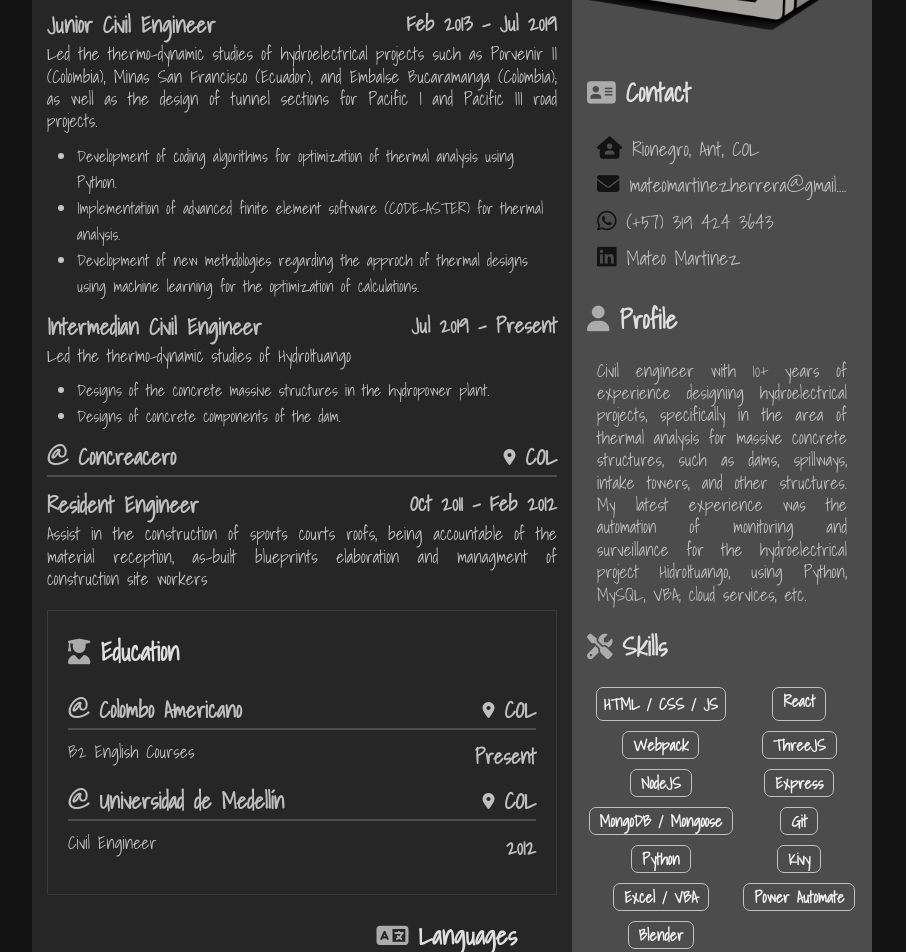
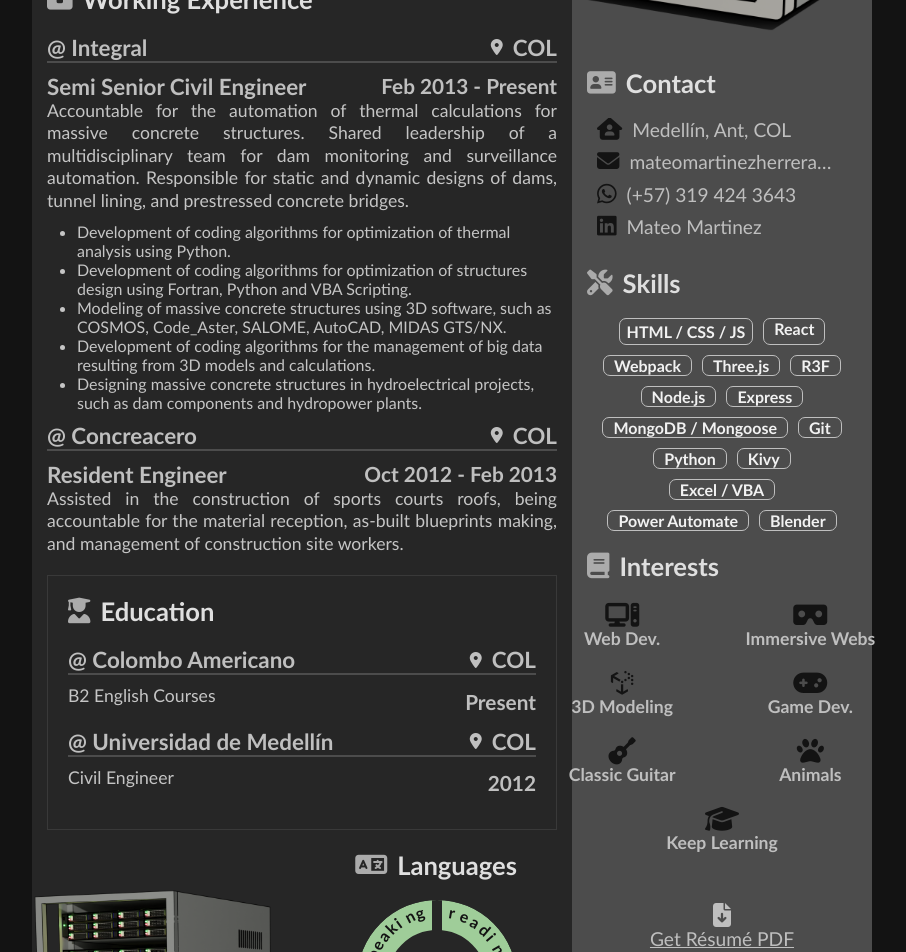
Before and after one commit to Mamartinezh/CV, a React app: page / in a window 1280 px wide. Shown: the part 400-1352 px from the top of the page, without its empty margins (188-1094 px from the left). Built offline with nearby package versions, Linux system fonts and the light colour scheme; a web font is replaced by a local one.

Commit message:
Restructuration putting emphasis on web dev skills and profile, change of font-family, and typos corrections

```diff
--- a/src/App.js
+++ b/src/App.js
@@ -4,6 +4,7 @@ import pcImg from './assets/render1.png'
 import serverImg from './assets/render5.png'
 import PieChart from "./components/PieChart"
 import BlinkerText from "./components/BlinkerText"
+import cvPath from './assets/Mateo-Martinez-Herrera-Resume.pdf'
 import soundSrc from './assets/all-key.mp3'
 import {
 	langs,
@@ -26,6 +27,13 @@ export default function App() {
 		<div className='app'>
 			<div className='experience'>
 				<img src={serverImg} />
+				<div className='profile-text'>
+					<h2 className='profile-title'>
+						<i className="fa-solid fa-user"></i>
+						Profile
+					</h2>
+					<p>{profile}</p>
+				</div>
 				<h2 className='experience-title'>
 					<i className="fa-solid fa-briefcase"></i>
 					Working Experience
@@ -85,7 +93,7 @@ export default function App() {
 			<div className='profile'>
 				<div className='profile-anim'>
 					<img src={pcImg} />
-					<BlinkerText samples={samples} audio={audio} muted={!volOn} />
+					<BlinkerText samples={samples} audio={audio} muted={true} />
 				</div>
 				<div className='profile-contact'>
 					<h2 className='profile-title'>
@@ -93,15 +101,15 @@ export default function App() {
 						Contact
 					</h2>
 					{contact.map((data, id)=>
-						<a className='contact-link' target='BLANK' href={data.link}>{data.icon}{data.label}</a>
+						<a
+							title={data.label}
+							className='contact-link'
+							target='BLANK'
+							href={data.link}
+						>
+							{data.icon}{data.label}
+						</a>
 					)}
-				</div>
-				<div className='profile-text'>
-					<h2 className='profile-title'>
-						<i className="fa-solid fa-user"></i>
-						Profile
-					</h2>
-					<p>{profile}</p>
 				</div>
 				<div className='profile-skills'>
 					<h2 className='profile-title'>
@@ -128,9 +136,11 @@ export default function App() {
 						)}
 					</div>
 				</div>
+				<a className='pdf-link' href={cvPath} download='Mateo-Martinez-Herrera-Resume.pdf'>
+					<i class="fa-solid fa-file-arrow-down"></i>
+					Get Résumé PDF
+				</a>
 			</div>
-{/*			<i onClick={e=>setVolOn(true)} className={`fa-solid fa-volume-xmark off ${volOn}`}></i>
-			<i onClick={e=>setVolOn(false)} className={`fa-solid fa-volume-high on ${volOn}`}></i>*/}
 		</div>
 	)
 }
--- a/src/components/BlinkerText.css
+++ b/src/components/BlinkerText.css
@@ -1,8 +1,11 @@
+
+
 .blinker-text {
 	display: inline-block;
 	max-width: 500px;
 	font-size: 3rem;
 	overflow: hidden;
+  /*font-family: Arial, Helvetica, sans-serif;*/
 }
 
 .blinker-text::after {
@@ -11,6 +14,7 @@
 	opacity: 1;
 	margin-left: 5px;
 	animation: blink 1.2s infinite steps(1, end);
+  /*font-family: Arial, Helvetica, sans-serif;*/
 }
 
 
@@ -32,12 +36,11 @@
 	font-weight: 700;
 	text-transform: uppercase;
 	position: relative;
-
 	text-shadow: 0.05em 0 0 rgba(255, 0, 0, 0.75),
 	-0.025em -0.05em 0 rgba(0, 255, 0, 0.75),
 	0.025em 0.05em 0 rgba(0, 0, 255, 0.75);
-
 	animation: glitch 500ms infinite;
+  font-family: Arial, Helvetica, sans-serif;
 }
 
 
@@ -46,13 +49,15 @@
 	border-left: 5px solid lightgray;
 	opacity: 1;
 	margin-left: 5px;
-	animation: blink 1.2s infinite steps(1, end);;
+	animation: blink 1.2s infinite steps(1, end);
+  font-family: Arial, Helvetica, sans-serif;
 }
 
 .glitch span {
   position: absolute;
   top: 0;
   left: 0;
+  font-family: inherit;
 }
 
 .glitch span:first-child {
@@ -60,6 +65,7 @@
   clip-path: polygon(0 0, 100% 0, 100% 45%, 0 45%);
   transform: translate(-0.025em, -0.0125em);
   opacity: 0.8;
+  font-family: inherit;
 }
 
 .glitch span:last-child {
@@ -67,6 +73,7 @@
   clip-path: polygon(0 80%, 100% 20%, 100% 100%, 0 100%);
   transform: translate(0.0125em, 0.025em);
   opacity: 0.8;
+  font-family: inherit;
 }
 
 @keyframes glitch {
--- a/src/data.js
+++ b/src/data.js
@@ -9,7 +9,7 @@ const samples = [
 
 const contact = [
 	{
-		label: 'Rionegro, Ant, COL',
+		label: 'Medellín, Ant, COL',
 		link: 'https://www.google.com/maps/place/Rionegro,+Antioquia/@6.1448369,-75.374118,14z/data=!3m1!4b1!4m6!3m5!1s0x8e469f0f10c26bc9:0x76297df352b016c6!8m2!3d6.1490188!4d-75.3789523!16zL20vMDdrNGh0',
 		icon: <i className="fa-solid fa-house-user contact-link-icon"></i>
 	},
@@ -25,14 +25,14 @@ const contact = [
 	},
 	{
 		label: 'Mateo Martinez',
-		link: 'https://www.linkedin.com/in/mateo-martinez-1b59a6138/',
+		link: 'https://www.linkedin.com/in/mateo-martínez-herrera-developer',
 		icon:<i className="fa-brands fa-linkedin contact-link-icon"></i>
 	}
 ]
 
-const profile = 'Civil engineer with 10+ years of experience designing hydroelectrical projects, specifically in the area of thermal analysis for massive concrete structures, such as dams, spillways, intake towers, and other structures. My latest experience was the automation of monitoring and surveillance for the hydroelectrical project HidroItuango, using Python, MySQL, VBA, cloud services, etc.'
+const profile = 'FullStack Web Developer experienced using React, Javascript ES6+, Node.js, HTML, CSS, Three.js, R3F, and Mongoose. I have a developing approach focused on immersive experiences using tools such as Blender, Photoshop, and Three.js. Furthermore, I had worked with Fortran, Python, and VBA Scripting with the Microsoft Office suite. I have a background as a Civil Engineer with 10+ years of specific experience in the field of thermal analysis for massive concrete structures and process automation applied to dam monitoring, working with tools such as Python, MySQL, VBA, Cloud Services, and Civil Engineering software.'
 
-const skills = ['HTML / CSS / JS', 'React', 'Webpack', 'ThreeJS', 'NodeJS', 'Express', 'MongoDB / Mongoose', 'Git', 'Python', 'Kivy', 'Excel / VBA', 'Power Automate', 'Blender']
+const skills = ['HTML / CSS / JS', 'React', 'Webpack', 'Three.js', 'R3F', 'Node.js', 'Express', 'MongoDB / Mongoose', 'Git', 'Python', 'Kivy', 'Excel / VBA', 'Power Automate', 'Blender']
 
 const interests = [
 	{
@@ -40,20 +40,16 @@ const interests = [
 		icon: <i className="fa-solid fa-computer"></i>
 	},
 	{
-		label:'Game Dev.',
-		icon: <i className="fa-solid fa-gamepad"></i>
+		label:'Immersive Webs',
+		icon: <i className="fa-solid fa-vr-cardboard"></i>
 	},
 	{
 		label:'3D Modeling',
 		icon: <i className="fa-brands fa-uncharted"></i>
 	},
 	{
-		label:'Inmersive Apps',
-		icon: <i className="fa-solid fa-vr-cardboard"></i>
-	},
-	{
-		label:'Data Science',
-		icon: <i className="fa-solid fa-circle-nodes"></i>
+		label:'Game Dev.',
+		icon: <i className="fa-solid fa-gamepad"></i>
 	},
 	{
 		label:'Classic Guitar',
@@ -116,34 +112,17 @@ const works = [
 		place: 'COL',
 		positions: [
 			{
-				position: 'Auxiliar Engineer',
-				duration: 'Feb 2012 - Feb 2013',
-				description: 'Accountable for the automation of thermal calculations for massive structures using Fortran and modeling software, such as COSMOS, MIDAS GTS/NX and SAP 2000.',
+				position: 'Semi Senior Civil Engineer',
+				duration: 'Feb 2013 - Present',
+				description: 'Accountable for the automation of thermal calculations for massive concrete structures. Shared leadership of a multidisciplinary team for dam monitoring and surveillance automation. Responsible for static and dynamic designs of dams, tunnel lining, and prestressed concrete bridges.',
 				items: [
-					'Development of algorithms for calculation optimization using VBA and Fortran',
-					'Modeling of massive concrete structures using 3D software',
-					'Development of coding algorithms for managment of big data resulting from 3D models and calculations'
+					'Development of coding algorithms for optimization of thermal analysis using Python.',
+					'Development of coding algorithms for optimization of structures design using Fortran, Python and VBA Scripting.',
+					'Modeling of massive concrete structures using 3D software, such as COSMOS, Code_Aster, SALOME, AutoCAD, MIDAS GTS/NX.',
+					'Development of coding algorithms for the management of big data resulting from 3D models and calculations.',
+					'Designing massive concrete structures in hydroelectrical projects, such as dam components and hydropower plants.',
 				]
 			},
-			{
-				position: 'Junior Civil Engineer',
-				duration: 'Feb 2013 - Jul 2019',
-				description: 'Led the thermo-dynamic studies of hydroelectrical projects such as Porvenir II (Colombia), Minas San Francisco (Ecuador), and Embalse Bucaramanga (Colombia); as well as the design of tunnel sections for Pacific I and Pacific III road projects.',
-				items: [
-					'Development of coding algorithms for optimization of thermal analysis using Python.',
-					'Implementation of advanced finite element software (CODE-ASTER) for thermal analysis.',
-					'Development of new methdologies regarding the approch of thermal designs using machine learning for the optimization of calculations.'
-				]
-			},
-			{
-				position: 'Intermedian Civil Engineer',
-				duration: 'Jul 2019 - Present',
-				description: 'Led the thermo-dynamic studies of HydroItuango',
-				items: [
-					'Designs of the concrete massive structures in the hydropower plant.',
-					'Designs of concrete components of the dam.'
-				]
-			}
 		]
 	},
 	{
@@ -152,8 +131,8 @@ const works = [
 		positions: [
 			{
 				position: 'Resident Engineer',
-				duration: 'Oct 2011 - Feb 2012',
-				description: 'Assist in the construction of sports courts roofs, being accountable of the material reception, as-built blueprints elaboration and managment of construction site workers'
+				duration: 'Oct 2012 - Feb 2013',
+				description: 'Assisted in the construction of sports courts roofs, being accountable for the material reception, as-built blueprints making, and management of construction site workers.'
 			}
 		]
 	}
--- a/src/style.css
+++ b/src/style.css
@@ -5,7 +5,7 @@
 	padding: 0;
 	margin: 0;
 	box-sizing: border-box;
-	font-family: 'Shadows Into Light';
+	font-family: calibri;
 }
 
 :root {
@@ -102,6 +102,12 @@ p {
 	padding: 15px;
 	background: var(--primary-color-dark-600);
 	z-index: 1;
+	position: relative;
+}
+
+.profile-text {
+	padding-right: 75px;
+	margin-bottom: 20px;
 }
 
 .profile-anim {
@@ -159,7 +165,8 @@ p {
 
 .profile-skills_cont,
 .profile-interests_cont {
-	display: grid;
+	display: flex;
+	flex-wrap: wrap;
 	grid-template-columns: max-content max-content;
 	justify-items: center;
 	place-content: center;
@@ -176,6 +183,7 @@ p {
 }
 
 .profile-interests_cont {
+	display: grid;
 	column-gap: 30px;
 	grid-row-gap: 20px;
 }
@@ -186,6 +194,10 @@ p {
 	width: 100%;
 	font-size: 1.1rem;
 	font-weight: 600;
+}
+
+.profile-interest:last-child {
+	grid-column: 1 / span 2;
 }
 
 .profile-interest i {
@@ -200,11 +212,6 @@ p {
 .experience * {
 	position: relative;
 	font-weight: 900;
-}
-
-.experience .experience-work_item.first div:first-child,
-.experience .experience-work_item.first div:nth-child(2)  {
-	width: 85%;
 }
 
 .experience-work_item--head,
@@ -254,6 +261,7 @@ p {
 
 .experience-languages {
 	display: grid;
+	position: relative;
 	justify-items: flex-end;
 	padding: 0 40px;
 	margin-top: 20px;
@@ -281,6 +289,18 @@ p {
 	z-index: 0;
 }
 
+.pdf-link {
+	margin-top: 30px;
+	color:  var(--primary-color);
+	display: grid;
+	place-content: center;
+	text-align: center;
+	font-size: 1.2rem;
+}
+
+.pdf-link i {
+	font-size: 1.5rem;
+}
 
 @media only screen and (max-width: 850px) {
 	.app {
--- a/webpack.config.js
+++ b/webpack.config.js
@@ -22,7 +22,7 @@ const ruleForCSS = {
 }
 
 const ruleForMedia = {
-	test: /\.(png|svg|webp|jpe?g)$/,
+	test: /\.(png|svg|webp|jpe?g|pdf)$/,
 	use: 'file-loader?name=./images/[name].[ext]'
 }
 
```
Also changed, not shown: 1 other file (tests, documents, lock files or other folders).
